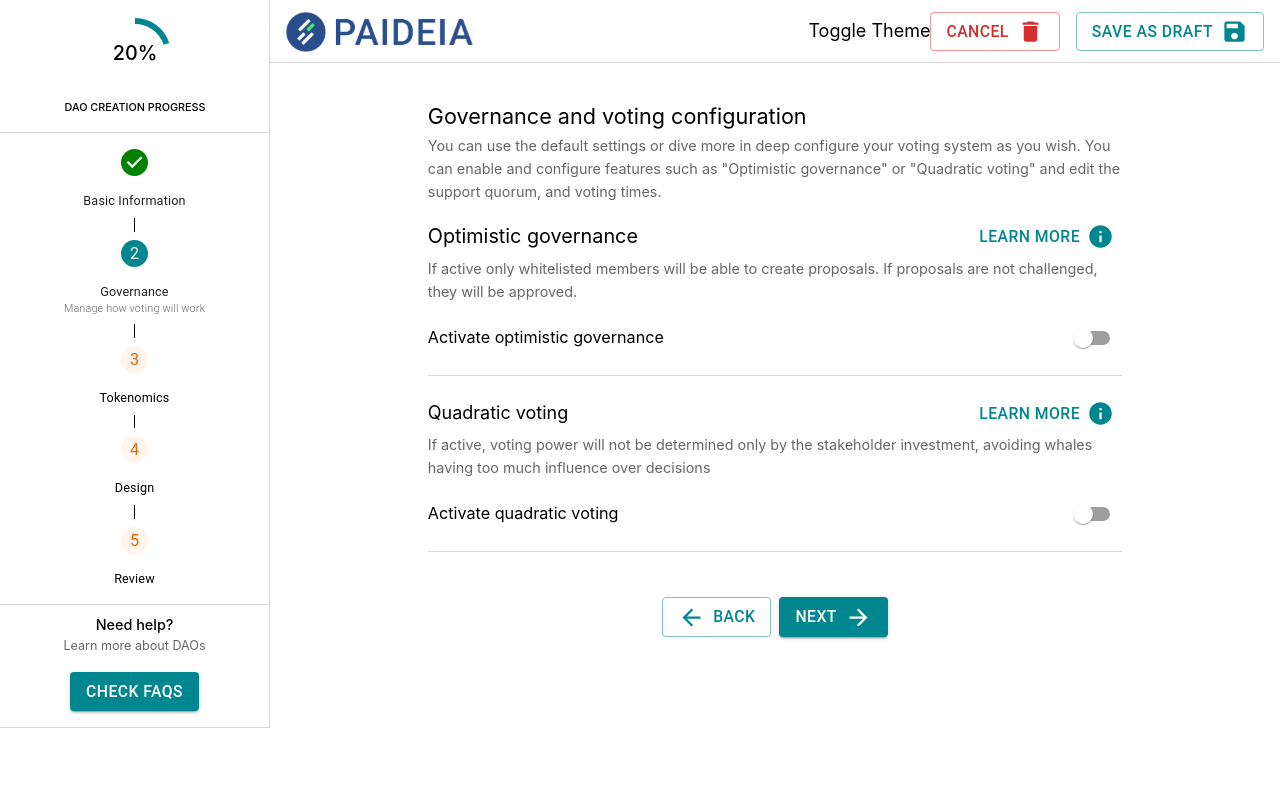
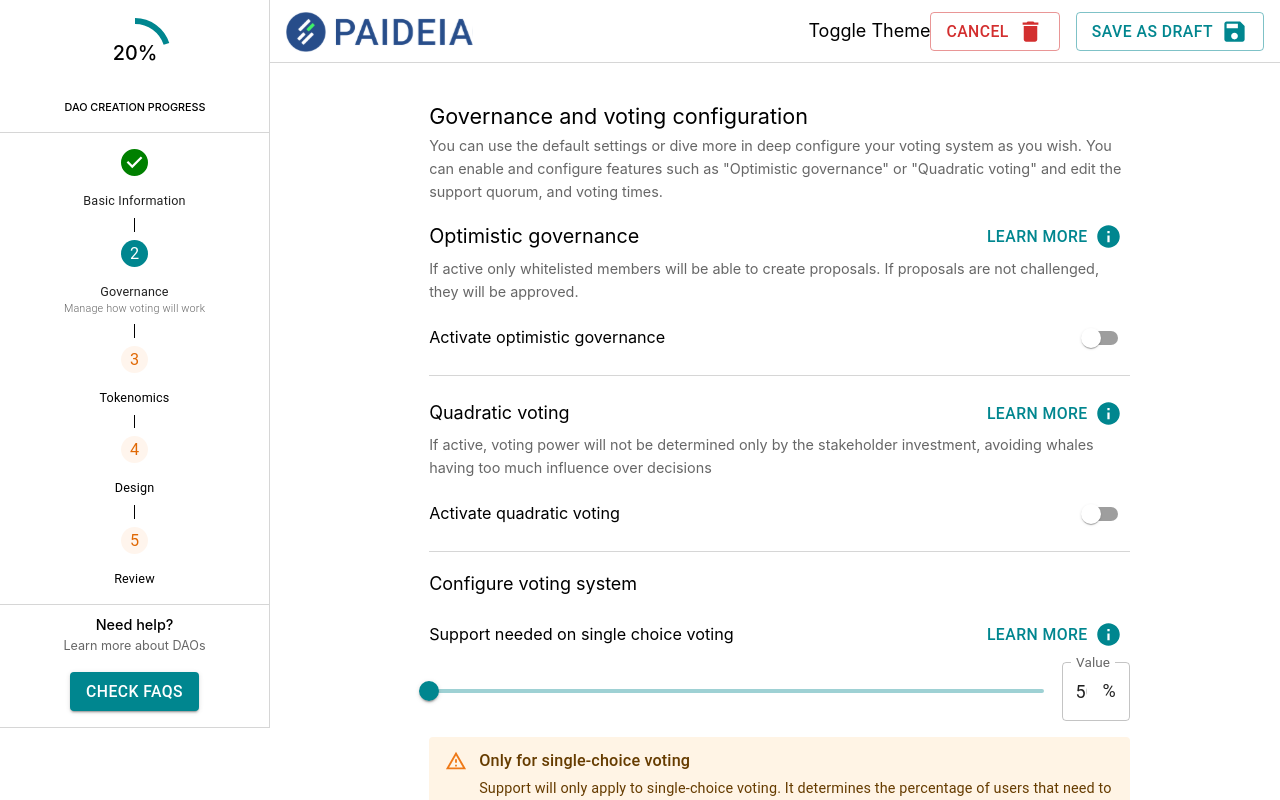
Before and after one commit to paideiadao/paideia-frontend, a Next.js app: page /creation in a window 1280 px wide. Both pictures are taken after a click on the button "NEXT". Built offline with nearby package versions, Linux system fonts and the light colour scheme.

Commit message:
Governance Finish

```diff
--- a/components/creation/governance/Governance.tsx
+++ b/components/creation/governance/Governance.tsx
@@ -6,6 +6,7 @@ import {
   Divider,
   OutlinedInput,
   Select,
+  Slider,
   Switch,
 } from "@mui/material";
 import Alert from "@mui/material/Alert";
@@ -275,7 +276,7 @@ const Governance: React.FC = () => {
                 mt: ".8rem",
               }}
             >
-              <Box sx={{ width: "45%" }}>
+              <Box sx={{ width: "30%" }}>
                 <FormControl sx={{ m: 1, width: "100%" }} variant="outlined">
                   <InputLabel htmlFor={`challenge-time-input`}>
                     Challenge time
@@ -283,13 +284,13 @@ const Governance: React.FC = () => {
                   <OutlinedInput
                     id={`challenge-time-input`}
                     type="number"
-                    value={data.supportNeeded}
+                    value={data.timeToChallenge}
                     onChange={(e) =>
                       globalContext.api.setData({
                         ...globalContext.api.data,
                         governance: {
                           ...data,
-                          supportNeeded: e.target.value,
+                          timeToChallenge: e.target.value,
                         },
                       })
                     }
@@ -313,14 +314,14 @@ const Governance: React.FC = () => {
                             labelId="currency-select-label"
                             id="currency-select"
                             variant="outlined"
-                            value={data.supportNeededUnits}
+                            value={data.timeToChallengeUnits}
                             sx={{ height: "100%", color: "primary.text" }}
                             onChange={(e) =>
                               globalContext.api.setData({
                                 ...globalContext.api.data,
                                 governance: {
                                   ...data,
-                                  supportNeededUnits: e.target.value,
+                                  timeToChallengeUnits: e.target.value,
                                 },
                               })
                             }
@@ -341,10 +342,14 @@ const Governance: React.FC = () => {
           </>
         )}
       </Box>
-      <Box sx={{pb: "1rem",
+      <Box
+        sx={{
+          pb: "1rem",
           mb: "1rem",
           borderBottom: "1px solid",
-          borderBottomColor: "divider.main",}}>
+          borderBottomColor: "divider.main",
+        }}
+      >
         <Box sx={{ display: "flex", alignItems: "center" }}>
           <Box>Quadratic voting</Box>
           <Box sx={{ ml: "auto" }}>
@@ -386,6 +391,213 @@ const Governance: React.FC = () => {
           </Box>
         </Box>
       </Box>
+      <Box
+        sx={{
+          pb: "1rem",
+          mb: "1rem",
+        }}
+      >
+        <Box sx={{ display: "flex", alignItems: "center" }}>
+          <Box>Configure voting system</Box>
+        </Box>
+        <Box
+          sx={{
+            fontSize: ".9rem",
+            fontWeight: 410,
+            display: "flex",
+            alignItems: "center",
+            mt: 2,
+          }}
+        >
+          <Box>Support needed on single choice voting</Box>
+          <Box sx={{ ml: "auto" }}>
+            <Button variant="text">
+              Learn More{" "}
+              <InfoIcon style={{ fill: "primary.main", marginLeft: ".4rem" }} />
+            </Button>
+          </Box>
+        </Box>
+        <Box sx={{ display: "flex", alignItem: "center", mt: ".4rem" }}>
+          <Box sx={{ width: "90%", display: "flex", alignItems: "center" }}>
+            <Slider
+              value={data.supportNeeded}
+              min={51}
+              max={100}
+              onChange={(event, newValue) =>
+                globalContext.api.setData({
+                  ...globalContext.api.data,
+                  governance: {
+                    ...data,
+                    supportNeeded: newValue,
+                  },
+                })
+              }
+            />
+          </Box>
+          <Box
+            sx={{
+              width: "10%",
+              ml: "1rem",
+              display: "flex",
+              alignItems: "center",
+            }}
+          >
+            <TextField
+              label="Value"
+              type="number"
+              value={data.supportNeeded}
+              onChange={(e) =>
+                globalContext.api.setData({
+                  ...globalContext.api.data,
+                  governance: {
+                    ...data,
+                    supportNeeded: e.target.value,
+                  },
+                })
+              }
+              InputProps={{
+                inputProps: { min: 51, max: 100 },
+                endAdornment: <Box>%</Box>,
+              }}
+            />
+          </Box>
+        </Box>
+        <Box sx={{ width: "100%", mt: 2 }}>
+          <Alert severity="warning" color="warning" sx={{ fontSize: ".8rem" }}>
+            <AlertTitle sx={{ fontSize: ".9rem" }}>
+              Only for single-choice voting
+            </AlertTitle>
+            Support will only apply to single-choice voting. It determines the
+            percentage of users that need to agree for a proposal to be
+            approved. Can't be set to less than 51%
+          </Alert>
+        </Box>
+        <Box
+          sx={{
+            fontSize: ".9rem",
+            fontWeight: 410,
+            display: "flex",
+            alignItems: "center",
+            mt: 2,
+          }}
+        >
+          <Box>Quorum</Box>
+          <Box sx={{ ml: "auto" }}>
+            <Button variant="text">
+              Learn More{" "}
+              <InfoIcon style={{ fill: "primary.main", marginLeft: ".4rem" }} />
+            </Button>
+          </Box>
+        </Box>
+        <Box sx={{ display: "flex", alignItem: "center", mt: ".4rem" }}>
+          <Box sx={{ width: "90%", display: "flex", alignItems: "center" }}>
+            <Slider
+              value={data.quorum}
+              min={0}
+              max={100}
+              onChange={(event, newValue) =>
+                globalContext.api.setData({
+                  ...globalContext.api.data,
+                  governance: {
+                    ...data,
+                    quorum: newValue,
+                  },
+                })
+              }
+            />
+          </Box>
+          <Box
+            sx={{
+              width: "10%",
+              ml: "1rem",
+              display: "flex",
+              alignItems: "center",
+            }}
+          >
+            <TextField
+              label="Value"
+              type="number"
+              value={data.quorum}
+              onChange={(e) =>
+                globalContext.api.setData({
+                  ...globalContext.api.data,
+                  governance: {
+                    ...data,
+                    quorum: e.target.value,
+                  },
+                })
+              }
+              InputProps={{
+                inputProps: { min: 0, max: 100 },
+                endAdornment: <Box>%</Box>,
+              }}
+            />
+          </Box>
+        </Box>
+        <Box sx={{ fontSize: ".9rem", fontWeight: 410, mb: "1rem", ml: 1 }}>
+          How long does the voting period last for?
+        </Box>
+        <FormControl sx={{ m: 1, width: "30%" }} variant="outlined">
+          <InputLabel htmlFor={`challenge-time-input`}>
+            Vote duration
+          </InputLabel>
+          <OutlinedInput
+            id={`challenge-time-input`}
+            type="number"
+            value={data.voteDuration}
+            onChange={(e) =>
+              globalContext.api.setData({
+                ...globalContext.api.data,
+                governance: {
+                  ...data,
+                  voteDuration: e.target.value,
+                },
+              })
+            }
+            endAdornment={
+              <Box
+                sx={{
+                  height: "100%",
+                  width: "90%",
+                  backgroundColor: "backgroundColor.main",
+                  color: "primary.text",
+                  lineHeight: "350%",
+                  textAlign: "center",
+                  borderRadius: "0 .3rem .3rem 0",
+                  mr: "-.8rem",
+                  ml: ".5rem",
+                  display: "flex",
+                }}
+              >
+                <FormControl fullWidth>
+                  <Select
+                    labelId="currency-select-label"
+                    id="currency-select"
+                    variant="outlined"
+                    value={data.voteDurationUnits}
+                    sx={{ height: "100%", color: "primary.text" }}
+                    onChange={(e) =>
+                      globalContext.api.setData({
+                        ...globalContext.api.data,
+                        governance: {
+                          ...data,
+                          voteDurationUnits: e.target.value,
+                        },
+                      })
+                    }
+                  >
+                    <MenuItem value="minutes">Minutes</MenuItem>
+                    <MenuItem value="hours">Hours</MenuItem>
+                    <MenuItem value="days">Days</MenuItem>
+                    <MenuItem value="weeks">Weeks</MenuItem>
+                  </Select>
+                </FormControl>
+              </Box>
+            }
+            label="Vote duration"
+          />
+        </FormControl>
+      </Box>
     </Box>
   );
 };
--- a/lib/creation/Api.ts
+++ b/lib/creation/Api.ts
@@ -16,8 +16,8 @@ interface IBasicInformation {
 interface IGovernance {
   optimisticGovernance: boolean;
   quadraticVoting: boolean;
-  supportNeeded: number;
-  supportNeededUnits: string;
+  timeToChallenge: number;
+  timeToChallengeUnits: string;
 
   quorum: number;
   voteDuration: number;
@@ -29,6 +29,7 @@ interface IGovernance {
   }[];
   amount: number | string;
   currency: string;
+  supportNeeded: number;
 }
 
 export class CreationApi extends AbstractApi {
--- a/pages/creation.tsx
+++ b/pages/creation.tsx
@@ -25,8 +25,8 @@ export default function Creation(props) {
     governance: {
       optimisticGovernance: false,
       quadraticVoting: false,
-      supportNeeded: 10,
-      supportNeededUnits: "days",
+      timeToChallenge: 10,
+      timeToChallengeUnits: "days",
       quorum: 4,
       voteDuration: 10,
       voteDurationUnits: "days",
@@ -39,6 +39,7 @@ export default function Creation(props) {
       ],
       amount: "",
       currency: "",
+      supportNeeded: 50,
     },
   });
 
@@ -65,10 +66,13 @@ export default function Creation(props) {
             position: "fixed",
             ml: "15.5rem",
             top: "3.5rem",
-            width: "calc(100% - 16rem)",
-            mt: "2rem",
+            width: "calc(100% - 15.5rem)",
+            pt: "2rem",
             display: "flex",
             flexDirection: "column",
+            height: "calc(100% - 3.5rem)",
+            pb: "2rem",
+            overflowY: "scroll",
           }}
         >
           <Box
--- a/styles/global.css
+++ b/styles/global.css
@@ -9,7 +9,7 @@ body {
 
 ::-webkit-scrollbar {
   width: 6px;
-  padding: 1px;
+  padding: 0px;
 }
 
 /* Track */
```
